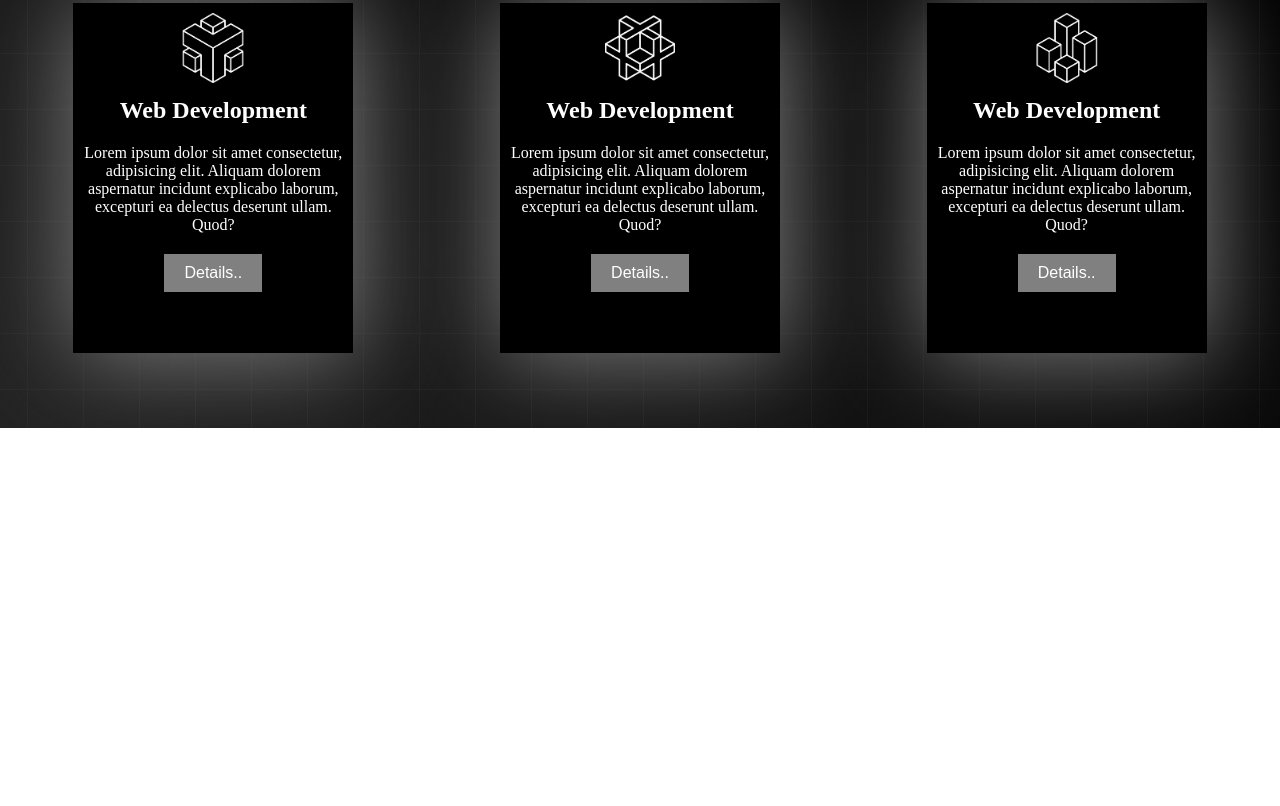
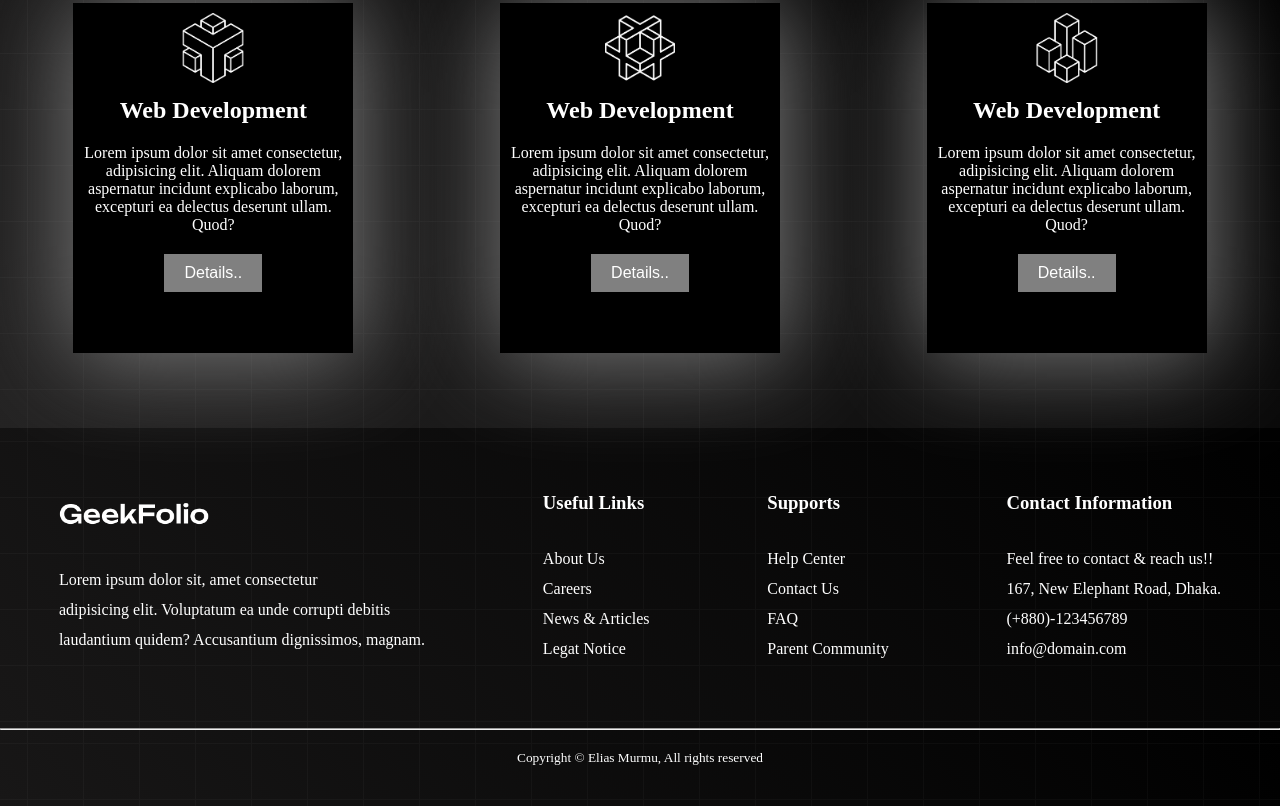
Before and after one commit to emurmudu/conceptual1-practice-project, a plain HTML site: page index.html in a window 1280 px wide. Shown: the part 1655-2461 px from the top of the page. Before the commit the page ends 2083 px from the top, so only its background shows below. Drawn offline with Linux system fonts and the light colour scheme.

Commit message:
Practice Project Done

```diff
--- a/index.html
+++ b/index.html
@@ -42,6 +42,8 @@
             </div>
         </section>
         <!-- Banner Section End -->
+
+        <!-- About Us Section Start -->
         <section class="section-height2">
             <h1 class="about-title">About Us</h1>
             <div class="about-section">
@@ -56,7 +58,9 @@
                 </div>
             </div>
         </section>
-        <!-- About Us Section Start -->
+        <!-- About Us Section End -->
+
+        <!-- Services Section Start -->
         <section>
             <h1 class="about-title">Our Services</h1>
             <div class="service-section">
@@ -81,22 +85,45 @@
 
             </div>
         </section>
-            <!-- About Us Section End -->
-
-            <!-- Our Services Section Start -->
-
-            <!-- Our Services Section End -->
-
-
-
-
+        <!-- Services Section End -->
     </main>
-
+     <!-- Footer Section Start -->
     <footer>
-    <!-- Our Services Section Start -->
-
-    <!-- Our Services Section End -->
+    <section>
+        <div class="footer-section">
+            <div>
+                <img class="logo-size footer-logo footer-head" src="./logo/logo-light.png" alt="">
+                <p class="pspace">Lorem ipsum dolor sit, amet consectetur <br> adipisicing elit. Voluptatum ea unde corrupti debitis <br> laudantium quidem? Accusantium dignissimos, magnam.</p>
+            </div>
+            <div>
+                <h3 class="footer-head">Useful Links</h3>
+                <li class="footer-list">About Us</li>
+                <li class="footer-list">Careers</li>
+                <li class="footer-list">News & Articles</li>
+                <li class="footer-list">Legat Notice</li>
+            </div>
+            <div>
+                <h3 class="footer-head">Supports</h3>
+                <li class="footer-list">Help Center</li>
+                <li class="footer-list">Contact Us</li>
+                <li class="footer-list">FAQ</li>
+                <li class="footer-list">Parent Community</li>
+            </div>
+            <div>
+                <h3 class="footer-head">Contact Information</h3>
+                <p class="pspace">
+                    Feel free to contact & reach us!! <br>
+                    167, New Elephant Road, Dhaka. <br>
+                    (+880)-123456789 <br>
+                    info@domain.com
+                </p>
+            </div>
+        </div>
+       <hr>
+        <p class="copy">Copyright © Elias Murmu, All rights reserved</p>
+    </section>
     </footer>
+    <!-- Footer Section End -->
 
 </body>
 </html>
```
